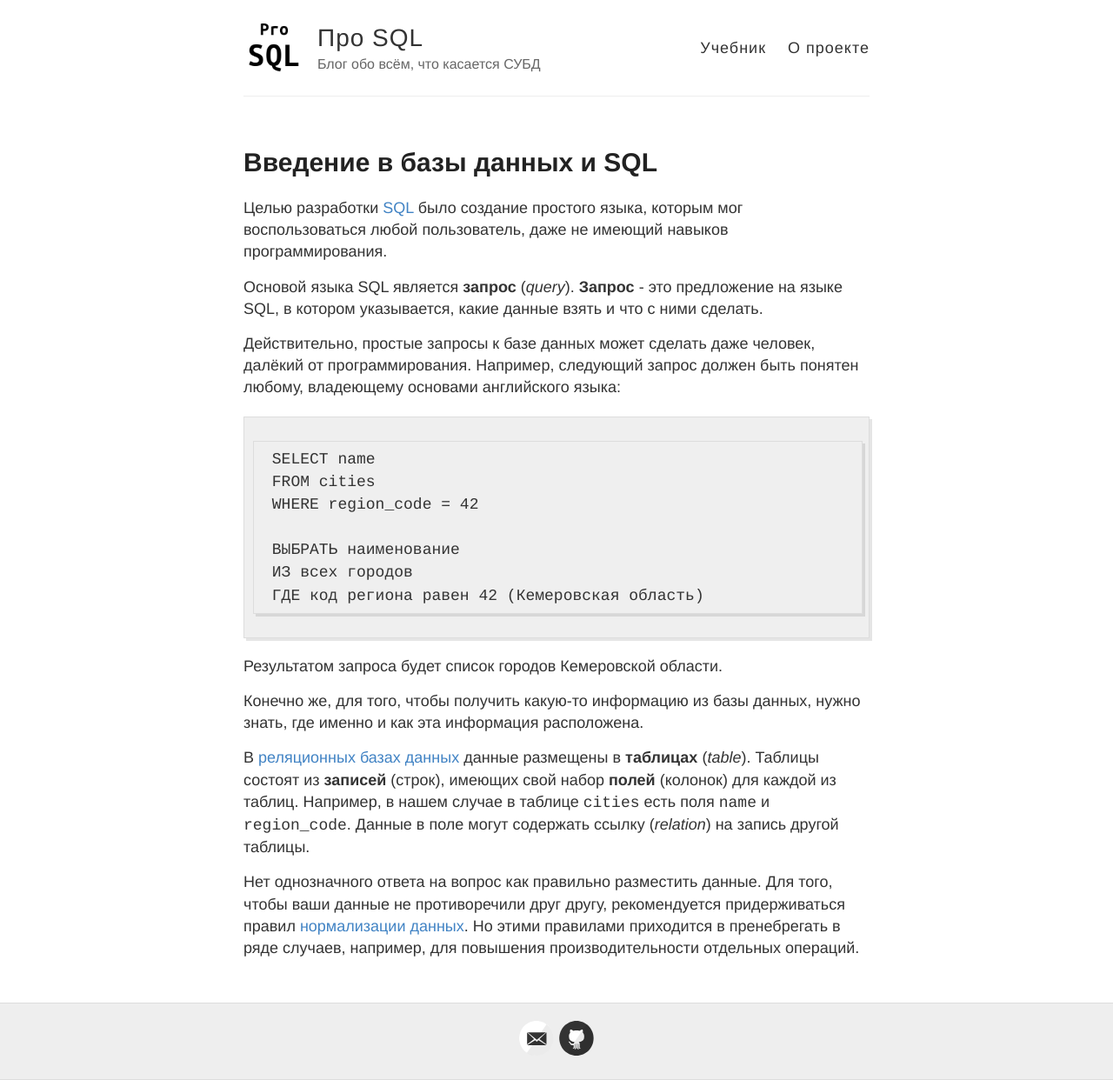
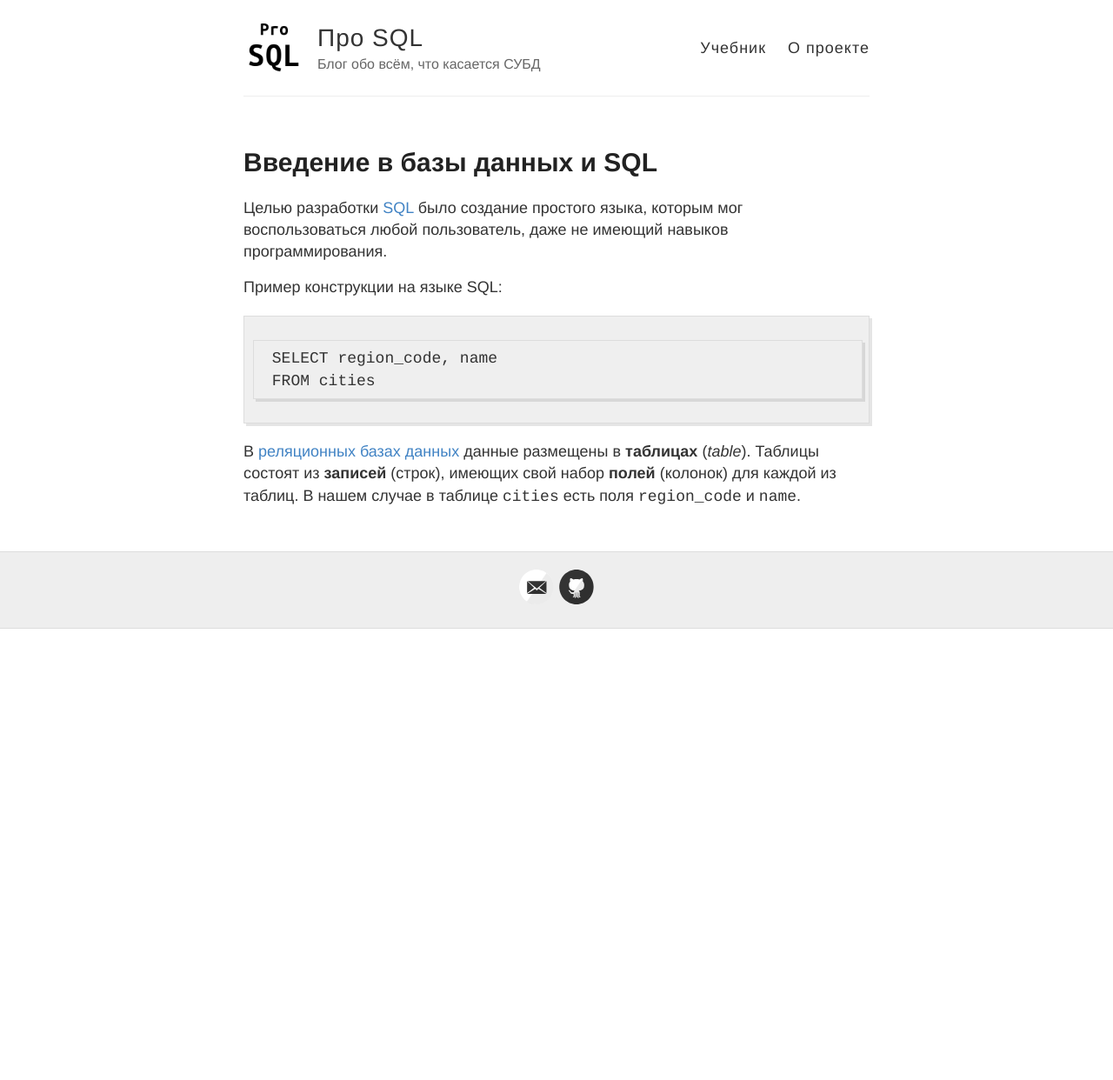
Before and after one commit to prosql/prosql.github.io, a Jekyll site: the page built from _book/00-01-intro.md, in a window 1280 px wide. Shown: the whole page at 87% size. Built offline with Jekyll 4.4.1, drawn with Linux system fonts in a browser that asks for light colours; after the commit the page ends 900 px from its top, so only the background shows below that.

Commit message:
add book

```diff
--- a/_book/00-01-intro.md
+++ b/_book/00-01-intro.md
@@ -5,22 +5,9 @@ title: Введение в базы данных и SQL
 
 Целью разработки [SQL](https://ru.wikipedia.org/wiki/SQL) было создание простого языка, которым мог воспользоваться любой пользователь, даже не имеющий навыков программирования.
 
-Основой языка SQL является **запрос** (*query*). **Запрос** - это предложение на языке SQL, в котором указывается, какие данные взять и что с ними сделать.
+Пример конструкции на языке SQL:
 
-Действительно, простые запросы к базе данных может сделать даже человек, далёкий от программирования. Например, следующий запрос должен быть понятен любому, владеющему основами английского языка:
+	 SELECT region_code, name
+	 FROM cities
 
-	 SELECT name
-	 FROM cities
-	 WHERE region_code = 42
-
-	 ВЫБРАТЬ наименование
-	 ИЗ всех городов
-	 ГДЕ код региона равен 42 (Кемеровская область)
-
-Результатом запроса будет список городов Кемеровской области.
-
-Конечно же, для того, чтобы получить какую-то информацию из базы данных, нужно знать, где именно и как эта информация расположена.
-
-В [реляционных базах данных](https://ru.wikipedia.org/wiki/%D0%A0%D0%B5%D0%BB%D1%8F%D1%86%D0%B8%D0%BE%D0%BD%D0%BD%D0%B0%D1%8F_%D0%B1%D0%B0%D0%B7%D0%B0_%D0%B4%D0%B0%D0%BD%D0%BD%D1%8B%D1%85) данные размещены в **таблицах** (*table*). Таблицы состоят из **записей** (строк), имеющих свой набор **полей** (колонок) для каждой из таблиц. Например, в нашем случае в таблице `cities` есть поля `name` и `region_code`. Данные в поле могут содержать ссылку (*relation*) на запись другой таблицы.
-
-Нет однозначного ответа на вопрос как правильно разместить данные. Для того, чтобы ваши данные не противоречили друг другу, рекомендуется придерживаться правил [нормализации данных](https://ru.wikipedia.org/wiki/%D0%9D%D0%BE%D1%80%D0%BC%D0%B0%D0%BB%D1%8C%D0%BD%D0%B0%D1%8F_%D1%84%D0%BE%D1%80%D0%BC%D0%B0). Но этими правилами приходится в пренебрегать в ряде случаев, например, для повышения производительности отдельных операций.
+В [реляционных базах данных](https://ru.wikipedia.org/wiki/%D0%A0%D0%B5%D0%BB%D1%8F%D1%86%D0%B8%D0%BE%D0%BD%D0%BD%D0%B0%D1%8F_%D0%B1%D0%B0%D0%B7%D0%B0_%D0%B4%D0%B0%D0%BD%D0%BD%D1%8B%D1%85) данные размещены в **таблицах** (*table*). Таблицы состоят из **записей** (строк), имеющих свой набор **полей** (колонок) для каждой из таблиц. В нашем случае в таблице `cities` есть поля `region_code` и `name`.
```
Also changed, not shown: _book/01-00-queries.md (added, +6 -0 lines), _book/01-01-select.md (added, +18 -0 lines), _book/01-02-relations.md (added, +4 -0 lines), _book/02-01-optim.md (added, +4 -0 lines), _book/03-01-poject.md (added, +5 -0 lines).
